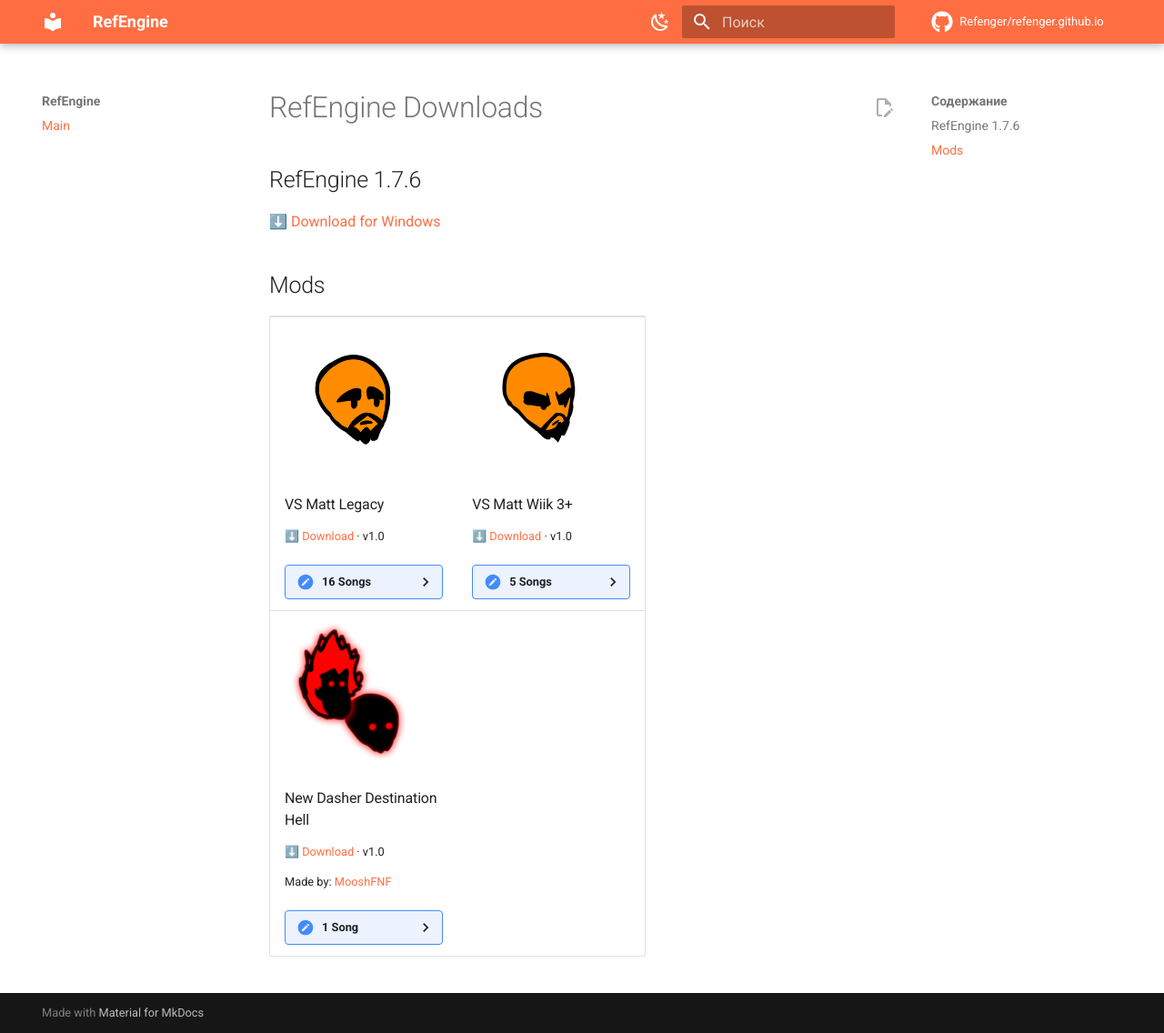
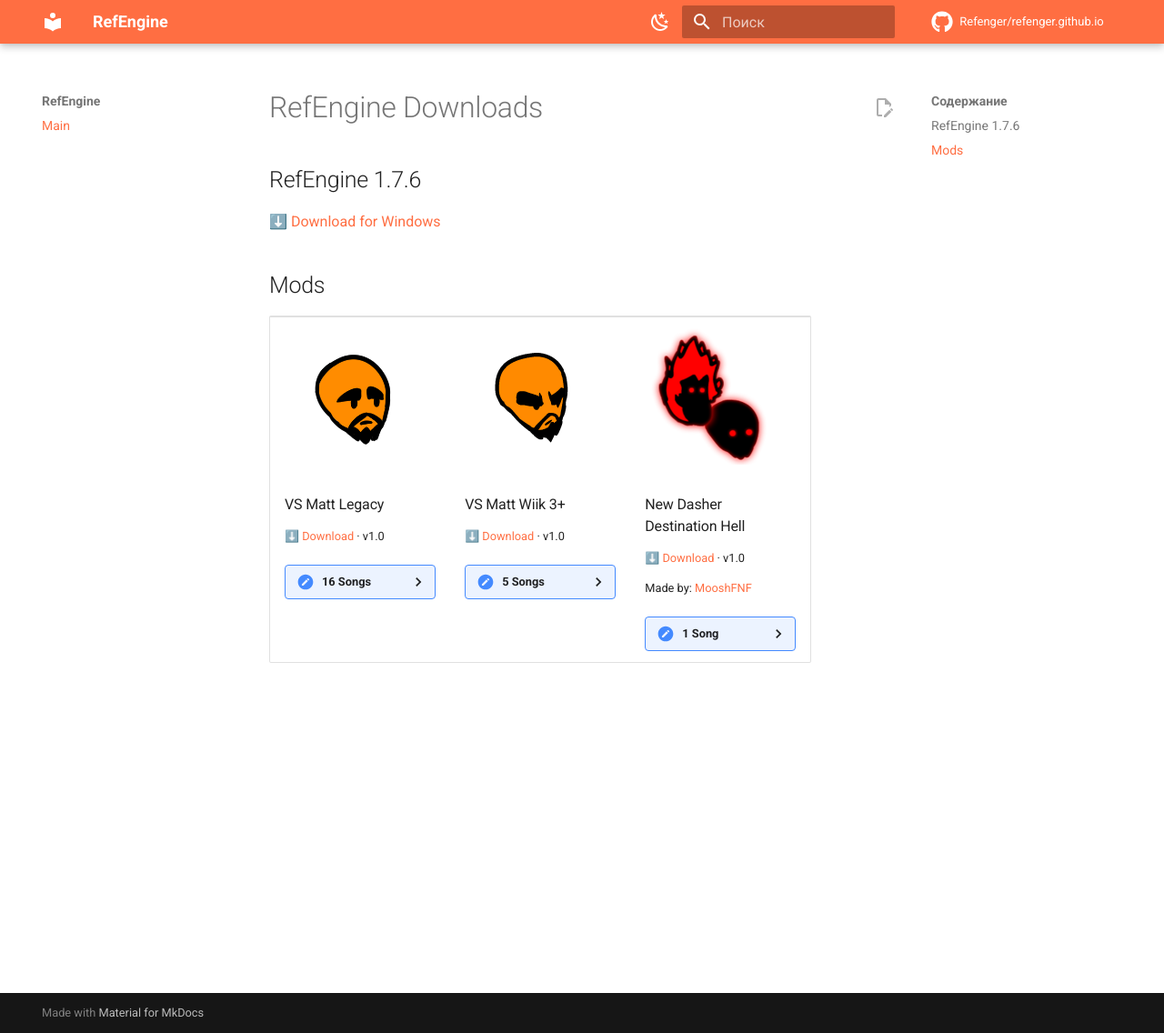
Before and after one commit to Refenger/refenger.github.io, an MkDocs documentation site: the page built from docs/index.md, in a window 1280 px wide and 1136 px high. Shown: the whole window at 91% size. Built offline with MkDocs 1.6.1 and Material for MkDocs 9.7.7, drawn with Linux system fonts in a browser that asks for light colours; comment, search, counter and statistics services are not loaded.

Commit message:
Adjust table column widths for mods section
Updated table layout for mods section in index.md.

```diff
--- a/docs/index.md
+++ b/docs/index.md
@@ -7,7 +7,7 @@
 
 <table>
   <tr>
-    <td valign="top" width="50%">
+    <td valign="top" width="33%">
      <img src="./icon_vs_matt_legacy.png" alt="VS Matt Legacy" width="150">
      <h3>VS Matt Legacy</h3>
       <p><a href="https://drive.google.com/file/d/1OJQAL0lEUykxBSEL760NVSWMIsrSCOLq/view?usp=sharing">⬇️ Download</a> · v1.0</p>
@@ -33,7 +33,7 @@
         </ol>
       </details>
     </td>
-    <td valign="top" width="50%">
+    <td valign="top" width="33%">
      <img src="./icon_vs_matt_wiik_3_plus.png" alt="VS Matt Wiik 3+" width="150">
       <h3>VS Matt Wiik 3+</h3>
       <p><a href="https://drive.google.com/file/d/1cqbANLlyRQaYl6FqsAJA4ML7EMAm5j_W/view?usp=sharing">⬇️ Download</a> · v1.0</p>
@@ -48,9 +48,7 @@
         </ol>
       </details>
     </td>
-  </tr>
-  <tr>
-    <td valign="top" width="50%">
+   <td valign="top" width="33%">
       <img src="./icon_new_daasher_destination_hell.png" alt="New Dasher Destination Hell" width="150">
       <h3>New Dasher Destination Hell</h3>
       <p><a href="https://drive.google.com/file/d/1GVovF6TW7-aJUL6rqzuOEW142zJvDaDc/view?usp=drive_link">⬇️ Download</a> · v1.0</p>
@@ -62,6 +60,5 @@
         </ol>
       </details>
     </td>
-    <td></td>
   </tr>
 </table>
```
